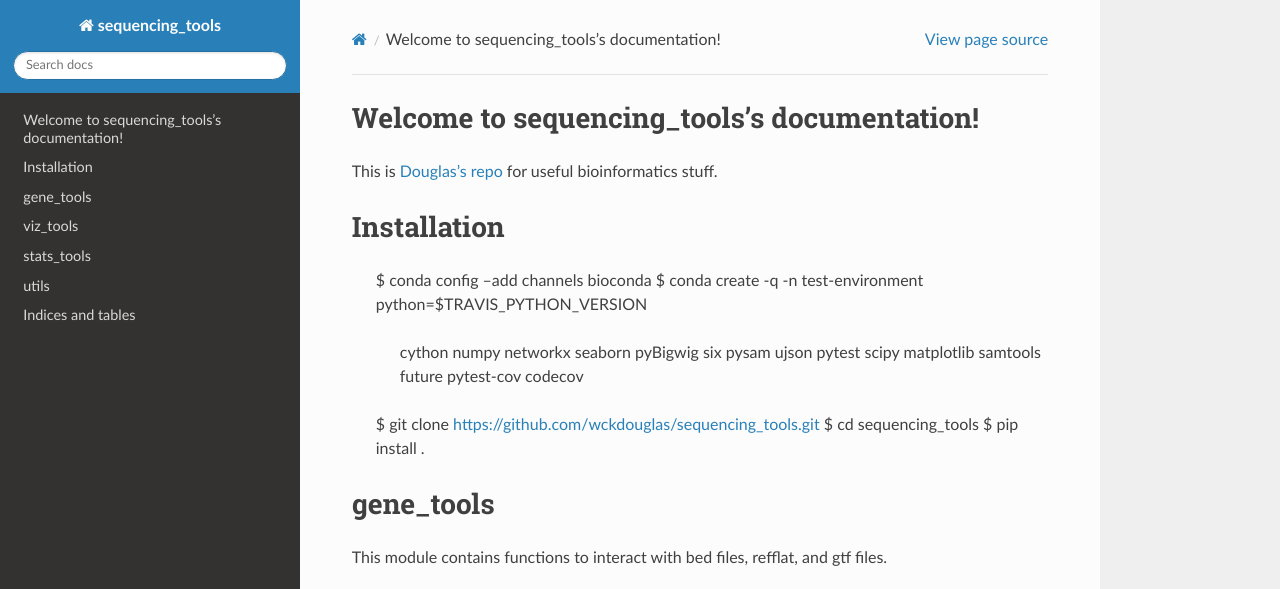
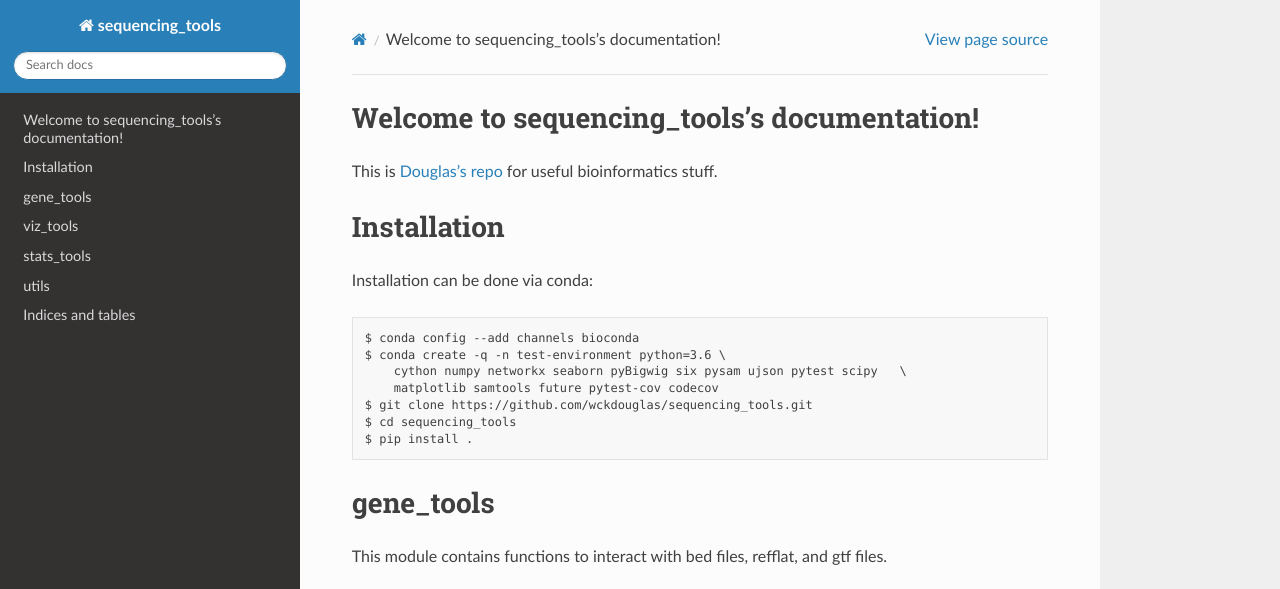
Before and after one commit to wckdouglas/sequencing_tools, a Sphinx documentation site: the page built from docs/index.rst, in a window 1280 px wide and 900 px high, cut to the strip 0-589 px from the top of the window. Built offline with Sphinx 7.4.7 and the Read the Docs theme 2.0.0, drawn with Linux system fonts in a browser that asks for light colours.

Commit message:
added doc

```diff
--- a/docs/index.rst
+++ b/docs/index.rst
@@ -11,9 +11,11 @@ This is `Douglas's repo <https://github.com/wckdouglas/sequencing_tools>`_ for u
 Installation
 ============
 
+Installation can be done via conda::
+
     $ conda config --add channels bioconda
-    $ conda create -q -n test-environment python=$TRAVIS_PYTHON_VERSION
-        cython numpy networkx seaborn pyBigwig six pysam ujson pytest scipy
+    $ conda create -q -n test-environment python=3.6 \
+        cython numpy networkx seaborn pyBigwig six pysam ujson pytest scipy   \
         matplotlib samtools future pytest-cov codecov
     $ git clone https://github.com/wckdouglas/sequencing_tools.git
     $ cd sequencing_tools
```
